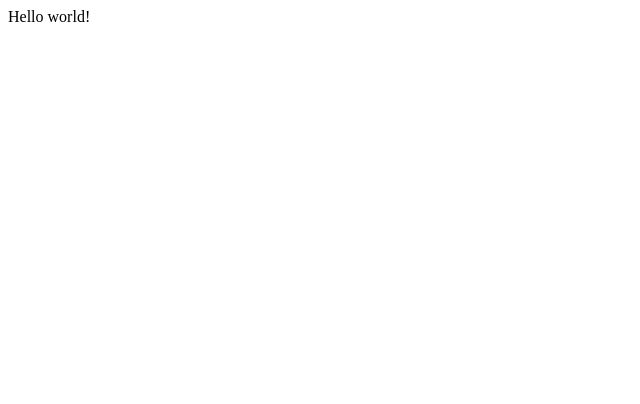
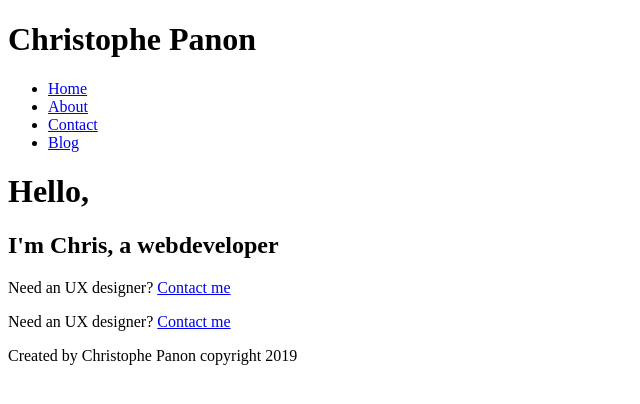
Before and after one commit to chrisnopa/gatsby-bootcamp, a Gatsby site: page / in a window 1280 px wide. Shown: the whole page, without its empty margins (0-640 px from the left). Built offline with nearby package versions, Linux system fonts and the light colour scheme; Gatsby itself is replaced by a stand-in of ours.

Commit message:
learning some shitt

```diff
--- /dev/null
+++ b/src/components/footer.js
@@ -0,0 +1,11 @@
+import React from 'react'
+
+const Footer = () => {
+    return (
+        <footer>
+            <p>Created by Christophe Panon copyright 2019</p>
+        </footer>
+    )
+}
+
+export default Footer
--- /dev/null
+++ b/src/components/header.js
@@ -0,0 +1,28 @@
+import React from "react"
+import { Link } from "gatsby"
+
+const Header = () => {
+  return (
+    <header>
+      <h1>Christophe Panon</h1>
+      <nav>
+        <ul>
+          <li>
+            <Link to="/">Home</Link>
+          </li>
+          <li>
+            <Link to="/about">About</Link>
+          </li>
+          <li>
+            <Link to="/contact">Contact</Link>
+          </li>
+          <li>
+              <Link to="/blog">Blog</Link>
+          </li>
+        </ul>
+      </nav>
+    </header>
+  )
+}
+
+export default Header
--- a/src/pages/index.js
+++ b/src/pages/index.js
@@ -1,3 +1,24 @@
 import React from "react"
+import { Link } from "gatsby"
+import Footer from '../components/footer'
+import Header from '../components/header'
 
-export default () => <div>Hello world!</div>
+
+const IndexPage = () => {
+  return (
+    <div>
+      <Header/>
+      <h1>Hello,</h1>
+      <h2>I'm Chris, a webdeveloper</h2>
+      <p>
+        Need an UX designer? <a href="/contact">Contact me</a>
+      </p>
+      <p>
+        Need an UX designer? <Link to="/contact">Contact me</Link>
+      </p>
+      <Footer/>
+    </div>
+  )
+}
+
+export default IndexPage
```
Also changed, not shown: src/pages/about.js (added, +16 -0 lines), src/pages/blog.js (added, +17 -0 lines), src/pages/contact.js (added, +18 -0 lines).
